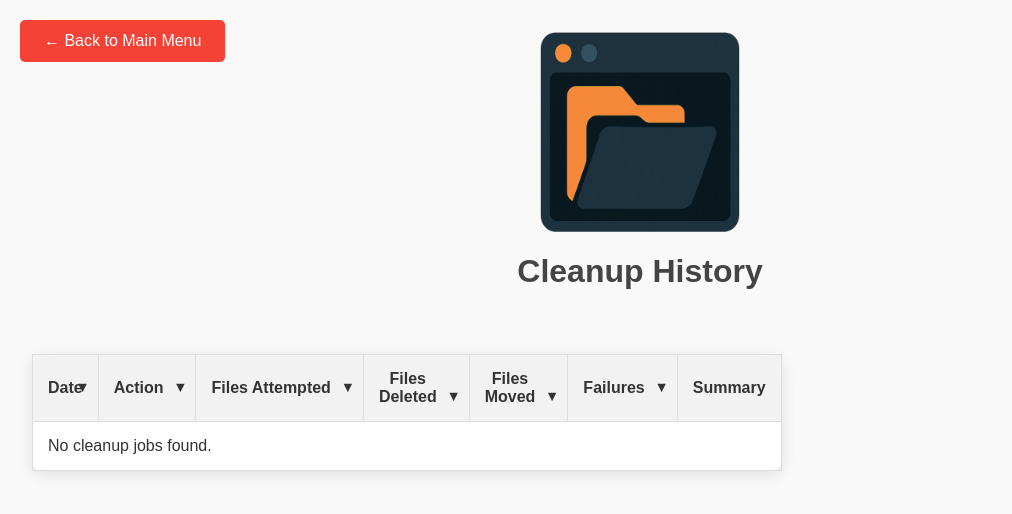
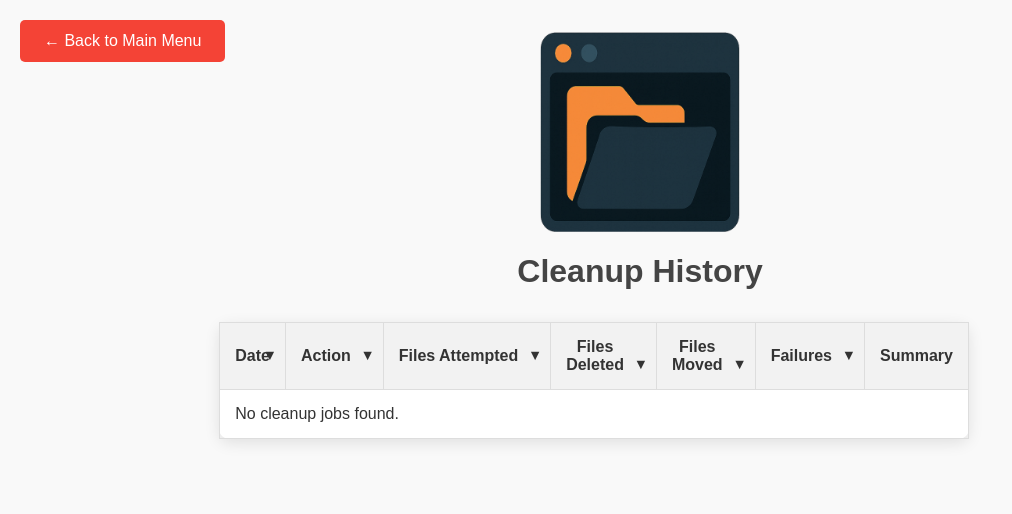
Before and after one commit to Bovive/unraid-duplicate-file-handler, a Flask app: page /cleanup_history in a window 1280 px wide. Shown: the top 514 px of the page, without its empty margins (0-1012 px from the left). Run offline with Flask 3, Linux system fonts and the light colour scheme; data that the repository does not hold is empty; parts of the project's set-up code (start-up, migrations or seed data) failed here and were passed over.

Commit message:
Time Formats
Adjust time formats to fit 24H. Closes #5.
Some container alignment adjustments. Closes #4.

```diff
--- a/static/css/cleanup.css
+++ b/static/css/cleanup.css
@@ -71,12 +71,14 @@ button {
     justify-content: space-between;
     margin-top: 2rem;
     gap: 10px;
+    max-width: max-content;
+    margin-left: auto;
+    margin-right: auto;
 }
 
 /* Left column: Form and progress bar */
 .left-column {
     flex: 1;
-    max-width: 50%;
 }
 
 /* Right column: Summary */
--- a/static/css/cleanup_history.css
+++ b/static/css/cleanup_history.css
@@ -19,19 +19,21 @@ h1 {
     max-width: 700px;
     box-shadow: 0 0 10px rgba(0, 0, 0, 0.1);
     text-align: center;
-    margin-top: 2rem;
 }
 
 .cleanup-container {
     display: flex;
     justify-content: space-between;
     margin-top: 2rem;
+    gap: 10px;
+    max-width: max-content;
+    margin-left: auto;
+    margin-right: auto;
 }
 
 /* Left column: Form and progress bar */
 .left-column {
     flex: 1;
-    max-width: 50%;
 }
 
 /* Right column: Summary */
@@ -45,10 +47,9 @@ h1 {
     background: white;
     padding: 2rem;
     border-radius: 10px;
-    max-width: 700px;
     margin: 0 auto;
     box-shadow: 0 4px 15px rgba(0, 0, 0, 0.1);
-    margin-top: 2rem;
+    table-layout: fixed;
 }
 
     #history-table th, #history-table td {
@@ -220,3 +221,11 @@ h1 {
 #history-table tbody tr:nth-child(even) {
     background-color: #f7fafc;
 }
+
+.left-column > *:first-child {
+    margin-top: 0 !important;
+}
+
+.right-column > *:first-child {
+    margin-top: 0 !important;
+}
--- a/templates/cleanup_history.html
+++ b/templates/cleanup_history.html
@@ -46,19 +46,10 @@ function formatDisplayDate(dateStr) {
     const [datePart, timePart] = dateStr.split('_');
     if (!datePart || !timePart) return dateStr;
     const [year, month, day] = datePart.split('-').map(Number);
-    let [hour, minute, second] = timePart.split('-').map(Number);
-    let ampm = "AM";
-    if (hour === 0) {
-        hour = 12;
-    } else if (hour === 12) {
-        ampm = "PM";
-    } else if (hour > 12) {
-        hour -= 12;
-        ampm = "PM";
-    }
+    const [hour, minute, second] = timePart.split('-').map(Number);
     return (
         `${month.toString().padStart(2, "0")}/${day.toString().padStart(2, "0")}/${year} ` +
-        `${hour.toString().padStart(2, "0")}:${minute.toString().padStart(2, "0")}:${second.toString().padStart(2, "0")} ${ampm}`
+        `${hour.toString().padStart(2, "0")}:${minute.toString().padStart(2, "0")}:${second.toString().padStart(2, "0")}`
     );
 }
 
```
Also changed, not shown: templates/cleanup.html (+19 -2 lines).
